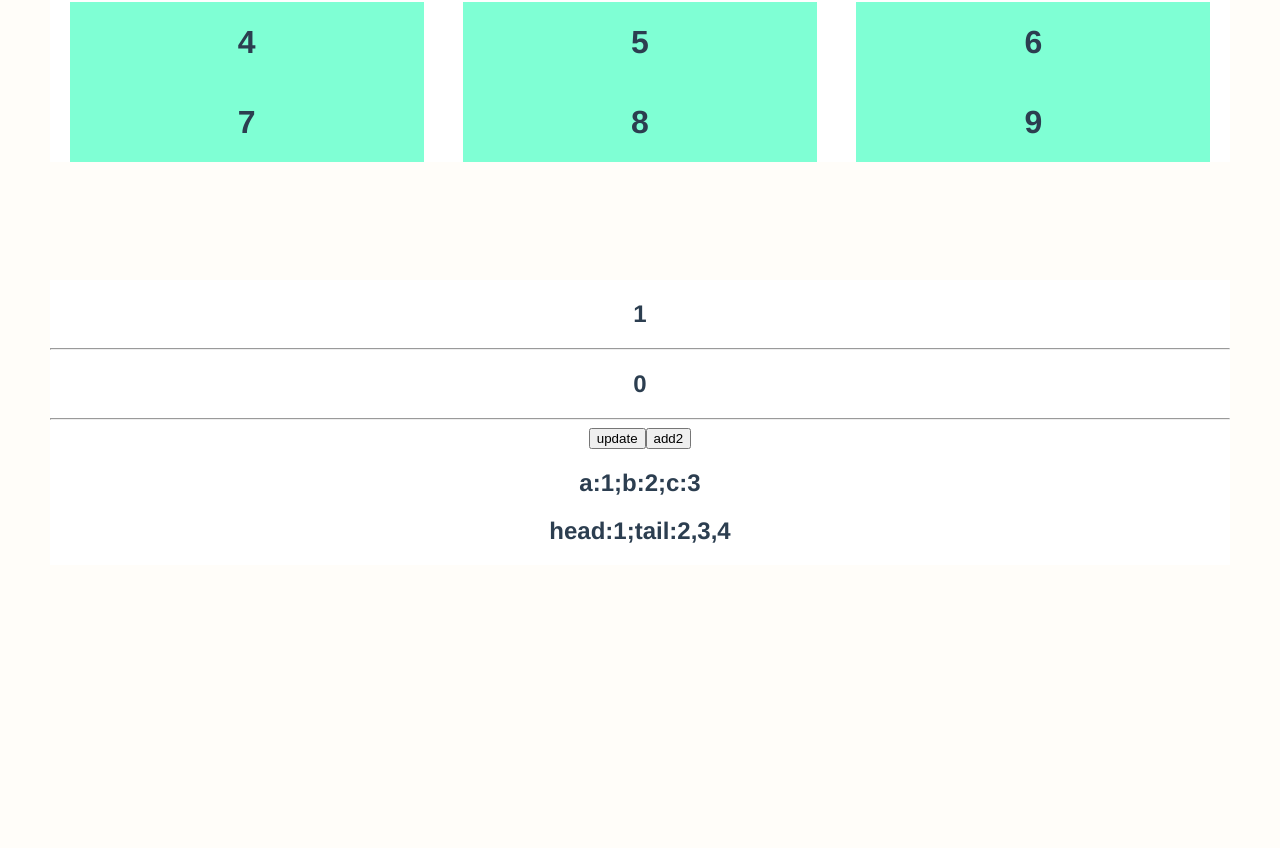
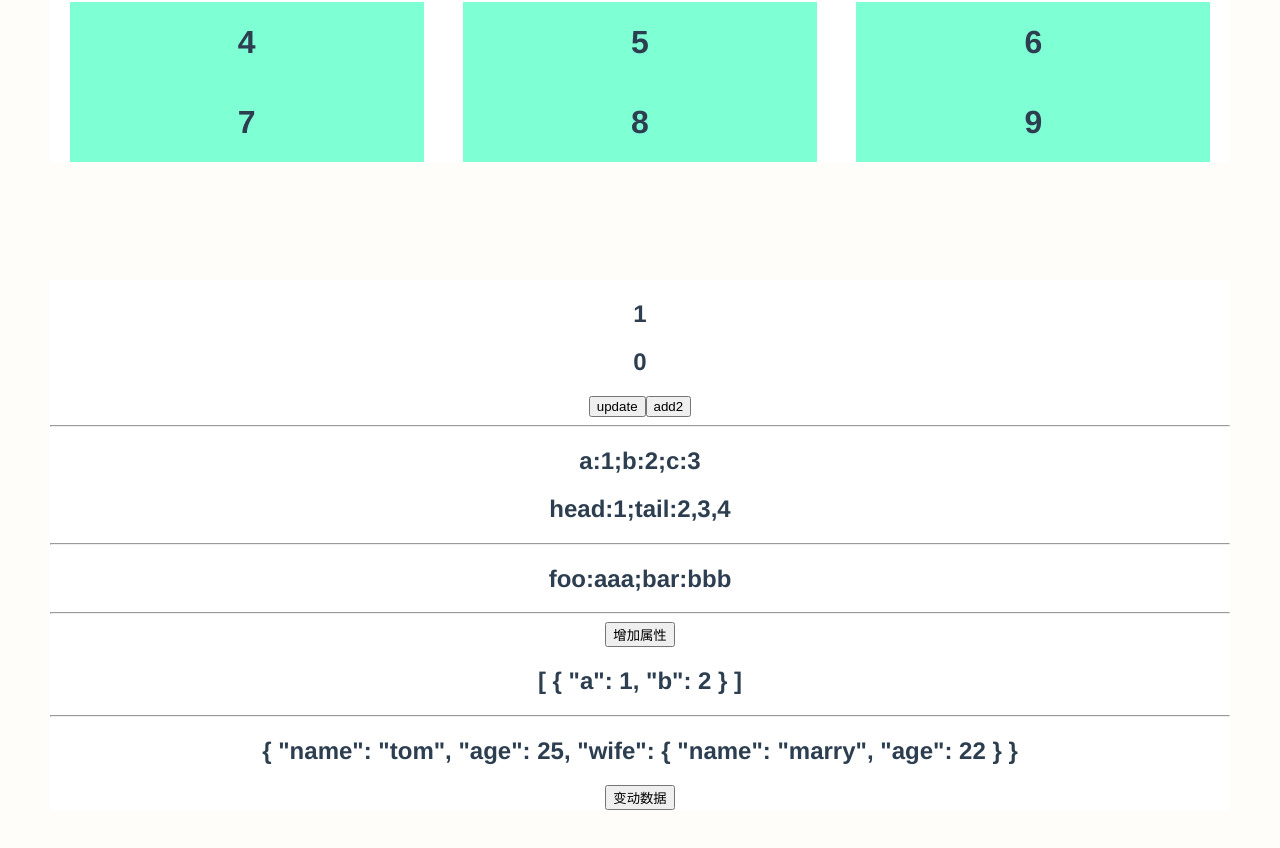
Before and after one commit to Anonymous-CZ/vue-study, a Vue app: page / in a window 1280 px wide. Shown: the part 210-1058 px from the top of the page. Before the commit the page ends 800 px from the top, so only its background shows below. Built offline with nearby package versions, Linux system fonts and the light colour scheme.

Commit message:
feat(view):响应式赋值

```diff
--- a/src/App.vue
+++ b/src/App.vue
@@ -2,14 +2,15 @@
  * @Author: CZ
  * @Date: 2022-04-14 20:15:18
  * @LastEditors: CZ
- * @LastEditTime: 2022-04-18 14:41:06
+ * @LastEditTime: 2022-04-19 10:19:24
  * @Description:
  * @FilePath: \vue-study\src\App.vue
 -->
 <template>
   <nav style="margin-top: 20px; margin-bottom: 30px">
     <router-link to="/">Home</router-link> |
-    <router-link to="/about">About</router-link>
+    <router-link to="/about">About</router-link>|
+    <router-link to="/otherView">Other</router-link>
   </nav>
   <router-view />
 </template>
--- a/src/components/first-view.vue
+++ b/src/components/first-view.vue
@@ -2,30 +2,38 @@
  * @Author: CZ
  * @Date: 2022-04-18 08:49:38
  * @LastEditors: CZ
- * @LastEditTime: 2022-04-18 19:50:36
+ * @LastEditTime: 2022-04-19 11:54:51
  * @Description: 第一个测试页
  * @FilePath: \vue-study\src\components\first-view.vue
 -->
 <template>
   <h2>{{ count }}</h2>
-  <hr />
   <h2>{{ count2 }}</h2>
-  <hr />
   <button @click="update">update</button>
   <button @click="addItem">add2</button>
+  <hr />
+
   <h2>{{ "a:" + a + ";b:" + b + ";c:" + c }}</h2>
   <h2>{{ "head:" + head + ";tail:" + tail }}</h2>
+  <hr />
+  <h2>{{ "foo:" + foo + ";bar:" + bar }}</h2>
+  <hr />
+  <div>
+    <button @click="addProperties">增加属性</button>
+    <h2>{{ fb }}</h2>
+  </div>
+  <hr />
+  <h2>{{ state }}</h2>
+  <button @click="updateState">变动数据</button>
 </template>
 
 <script>
-import { ref } from "vue";
+import { ref, reactive } from "vue";
 export default {
   setup() {
     // 定义响应式数据 ref对象
     const count = ref(1);
     const count2 = ref(0);
-    console.log(count);
-    console.log("font-size:13px; background:pink; color:#bf2c9f;", count2);
 
     // 更新响应式数据的函数
     function update() {
@@ -76,6 +84,42 @@ export default {
       "font-size:13px; background:pink; color:#bf2c9f;",
       first
     );
+    function f() {
+      console.log("aaa");
+    }
+    let x = f();
+    // 对象赋值
+    let { foo, bar } = { foo: "aaa", bar: "bbb" };
+    // 响应式数据赋值
+    let fb = ref([{ a: 1, b: 2 }]);
+    let addProperties = () => {
+      fb.value.push({ a: 1, b: 2, c: 3 });
+      console.log(
+        "%c [ fb ]-99",
+        "font-size:13px; background:pink; color:#bf2c9f;",
+        fb.value.length
+      );
+    };
+    // 使用reactive多个数据的响应式赋值
+    const state = reactive({
+      name: "tom",
+      age: 25,
+      wife: {
+        name: "marry",
+        age: 22,
+      },
+    });
+    const updateState = () => {
+      state.name += "--";
+      state.age += 1;
+      state.wife.name += "++";
+      state.wife.age += 2;
+      console.log(
+        "%c [ state ]-116",
+        "font-size:13px; background:pink; color:#bf2c9f;",
+        state
+      );
+    };
 
     return {
       count,
@@ -93,6 +137,13 @@ export default {
       fourth,
       fifth,
       sixth,
+      x,
+      foo,
+      bar,
+      fb,
+      addProperties,
+      state,
+      updateState,
     };
   },
 };
--- a/src/router/index.js
+++ b/src/router/index.js
@@ -2,7 +2,7 @@
  * @Author: CZ
  * @Date: 2022-04-18 10:41:57
  * @LastEditors: CZ
- * @LastEditTime: 2022-04-18 11:24:20
+ * @LastEditTime: 2022-04-19 10:14:20
  * @Description: 路由文件
  * @FilePath: \vue-study\src\router\index.js
  */
@@ -24,6 +24,11 @@ const routes = [{
     // this generates a separate chunk (about.[hash].js) for this route
     // which is lazy-loaded when the route is visited.
     component: () => import( /* webpackChunkName: "about" */ '../views/AboutView.vue')
+  },
+  {
+    path: '/otherView',
+    name: 'otherView',
+    component: () => import( /* webpackChunkName: "Other" */ '../views/OtherView.vue')
   }
 ]
 
--- a/src/views/HomeView.vue
+++ b/src/views/HomeView.vue
@@ -2,7 +2,7 @@
  * @Author: CZ
  * @Date: 2022-04-18 10:41:57
  * @LastEditors: CZ
- * @LastEditTime: 2022-04-18 16:05:59
+ * @LastEditTime: 2022-04-19 11:36:53
  * @Description: Home
  * @FilePath: \vue-study\src\views\HomeView.vue
 -->
@@ -35,6 +35,7 @@ export default {
   display: grid;
   // grid-template-columns: 1% 48% 2% 48% 1%;
   // grid-template-rows: 50% 50%;
+  padding-bottom: 15%;
 }
 .helloView {
   background-color: rgb(255, 255, 255);
--- /dev/null
+++ b/src/views/OtherView.vue
@@ -0,0 +1,50 @@
+<!--
+ * @Author: CZ
+ * @Date: 2022-04-19 09:49:21
+ * @LastEditors: CZ
+ * @LastEditTime: 2022-04-19 11:00:42
+ * @Description: 其他入口页
+ * @FilePath: \vue-study\src\views\OtherView.vue
+-->
+<script >
+import { ref } from "vue";
+import compostionsAPI from "@/components/compostionsAPI.vue";
+
+export default {
+  components: {
+    compostionsAPI,
+  },
+
+  setup() {
+    const count = ref(1);
+    let increment = () => count.value++;
+    return {
+      count,
+
+      increment,
+    };
+  },
+};
+</script>
+
+<template>
+  <div class="OtherStyle">
+    <button @click="increment">Count is: {{ count }}</button>
+  </div>
+  <compostionsAPI />
+</template>
+<style lang="scss" scoped>
+.OtherStyle {
+  margin-top: 1%;
+  margin-bottom: 1%;
+  background-color: rgb(92, 164, 182);
+  width: 100%;
+  height: 200px;
+  &:hover {
+    box-shadow: 0 4px 8px 0 rgba(0, 0, 0, 0.2), 0 6px 20px 0 rgba(0, 0, 0, 0.19);
+  }
+  display: flex;
+  align-items: center;
+  justify-content: center;
+}
+</style>
```
